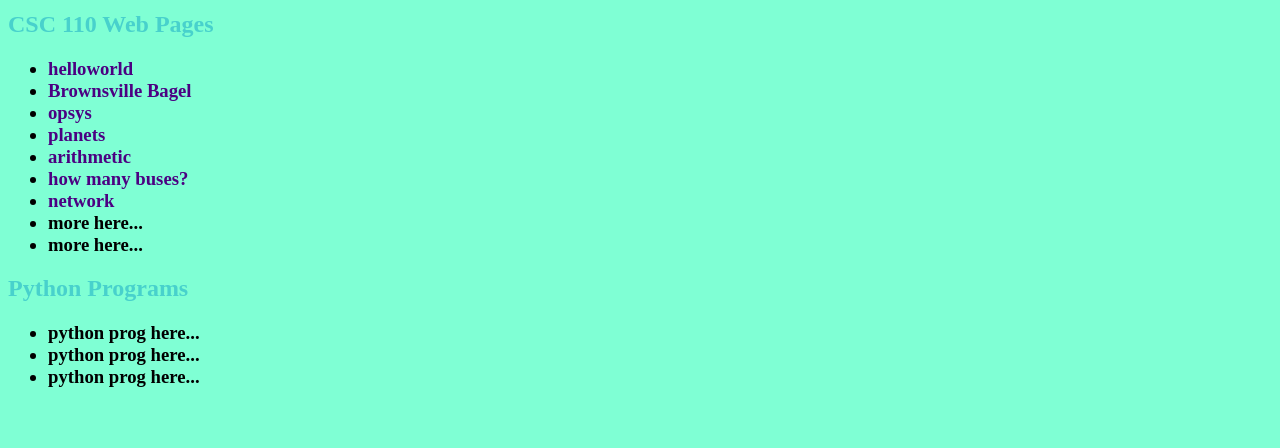
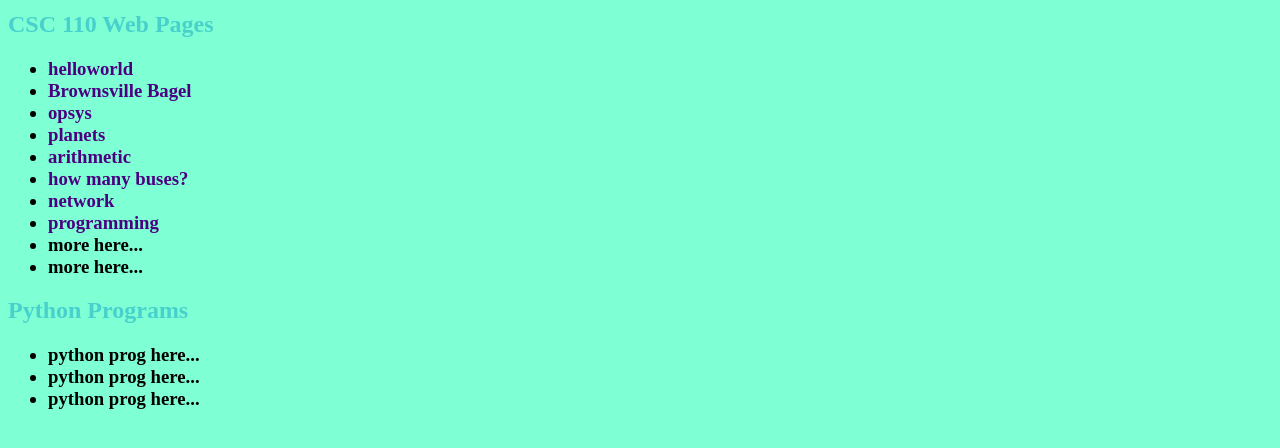
Before and after one commit to mchiha-pvcc/mchiha-pvcc.github.io, a plain HTML site: page index.html in a window 1280 px wide. Shown: the part 276-724 px from the top of the page. Drawn offline with Linux system fonts and the light colour scheme.

Commit message:
Update index.html

```diff
--- a/index.html
+++ b/index.html
@@ -40,6 +40,7 @@
   <li><a href="arithmetic.html">arithmetic</a></li>
   <li><a href="howmanybuses.html">how many buses?</a></li>
   <li><a href="network.html">network</a></li>
+  <li><a href="programming.html">programming</a></li>
   <li>more here...</li>
   <li>more here...</li>
 </ul>
```
